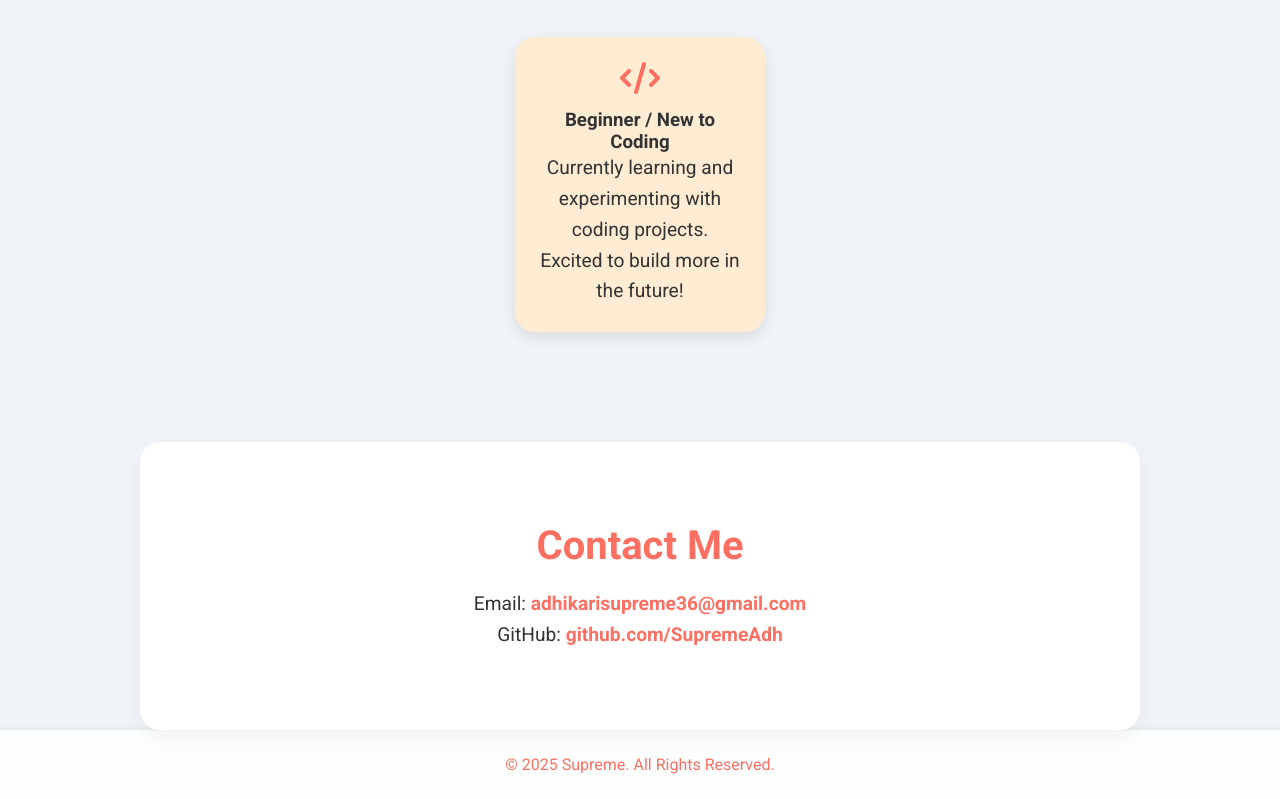
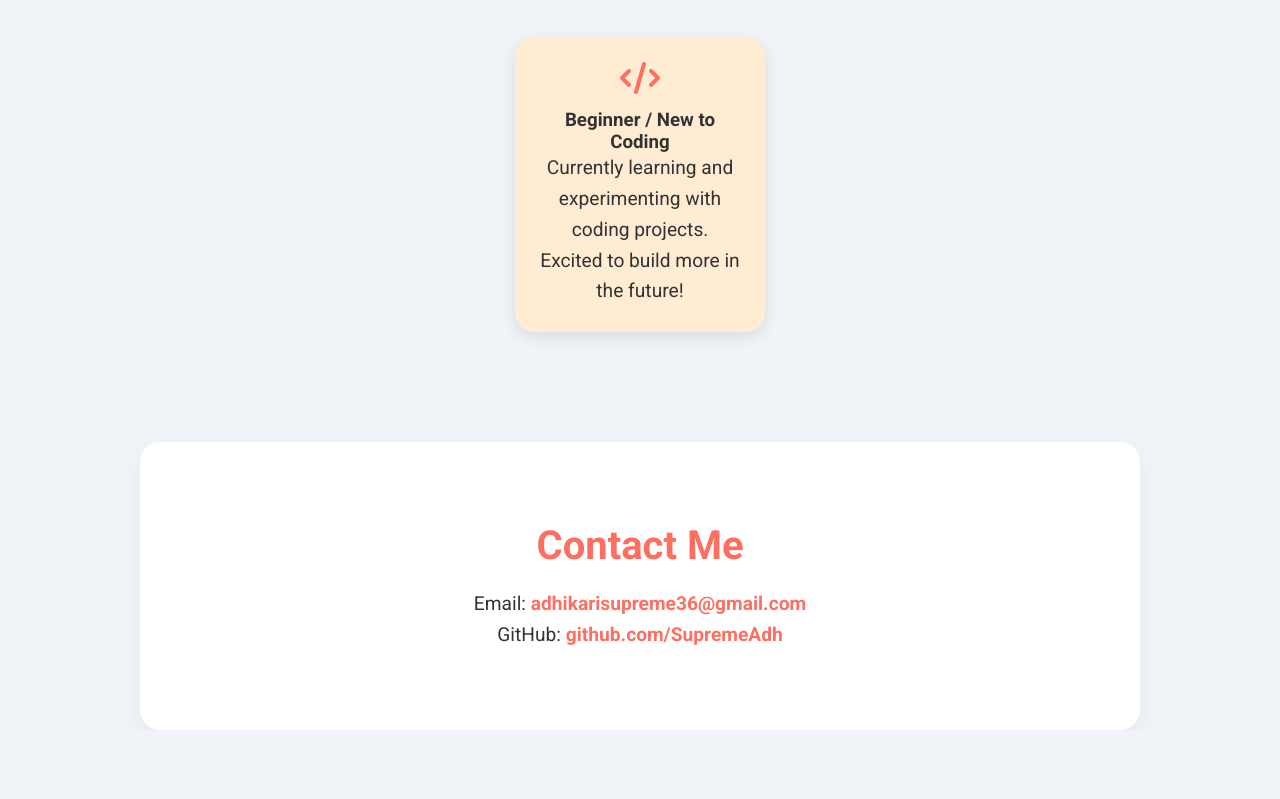
Before and after one commit to SupremeAdh/website, a plain HTML site: page index.html in a window 1280 px wide. Shown: the part 488-1287 px from the top of the page. After the commit the page ends 1218 px from the top, so only its background shows below. Drawn offline with Linux system fonts and the light colour scheme.

Commit message:
Remove footer from index.html
Removed footer section from the HTML file.

```diff
--- a/index.html
+++ b/index.html
@@ -61,9 +61,7 @@
     <p>GitHub: <a class="contact-link" href="https://github.com/SupremeAdh" target="_blank">github.com/SupremeAdh</a></p>
 </section>
 
-<footer>
-    &copy; 2025 Supreme. All Rights Reserved.
-</footer>
+
 
 <script>
     // Scroll animation
```
